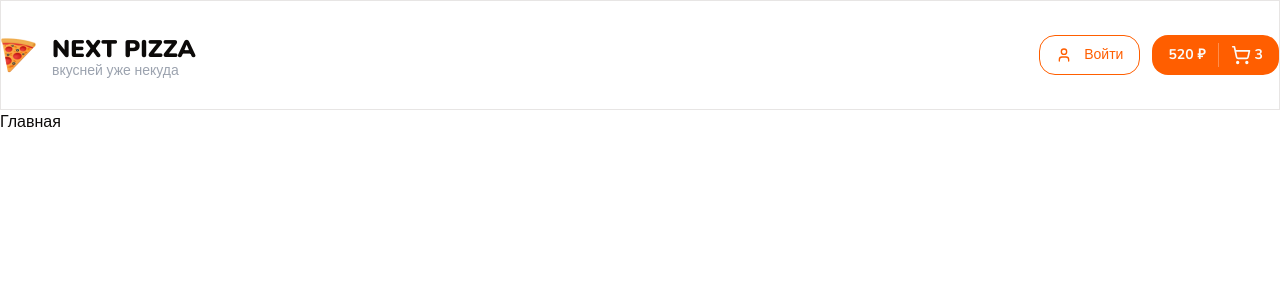
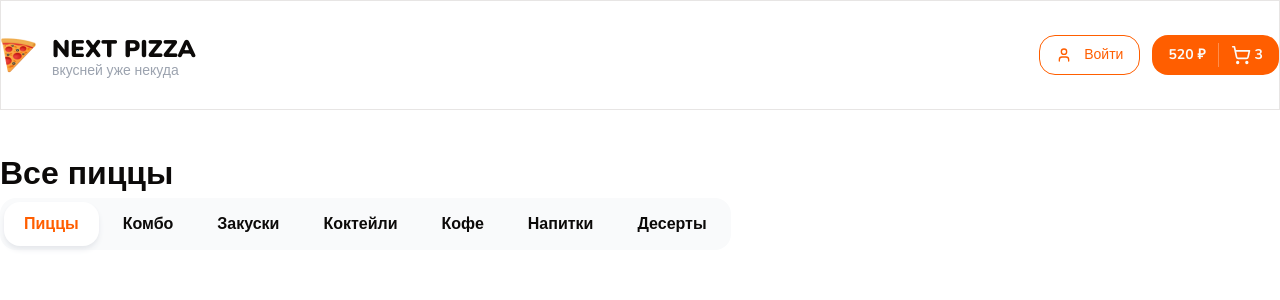
Before and after one commit to AlexandrBukhtatyy/react-pizza-fullstack, a Next.js app in the folder next-pizza/: page / in a window 1280 px wide. Shown: the top 300 px of the page. Built offline with nearby package versions, Linux system fonts and the light colour scheme.

Commit message:
add categories

```diff
--- a/next-pizza/app/page.tsx
+++ b/next-pizza/app/page.tsx
@@ -1,3 +1,14 @@
+import {Title} from '@/components/shared/title';
+import {Container} from '@/components/shared/container';
+import {Categories} from '@/components/shared/categories';
+
 export default function Home() {
-  return <h1>Главная</h1>;
+    return (
+        <>
+            <Container className="mt-10">
+                <Title text="Все пиццы" size="lg" className="font-extrabold"></Title>
+                <Categories></Categories>
+            </Container>
+        </>
+    );
 }
--- /dev/null
+++ b/next-pizza/components/shared/categories.tsx
@@ -0,0 +1,26 @@
+import React from 'react';
+import {cn} from '@/lib/utils';
+
+interface Props {
+  className?: string;
+}
+
+const cats = ['Пиццы', 'Комбо', 'Закуски', 'Коктейли', 'Кофе', 'Напитки', 'Десерты'];
+const activeIndex = 0;
+
+export const Categories: React.FC<React.PropsWithChildren<Props>> = ({ className, children }) => {
+  return (
+      <div className={cn('inline-flex gap-1 bg-gray-50 p-1 rounded-2xl', className)}>
+        {
+            cats.map((cat, index) => (
+                <a className={cn(
+                    'flex items-center font-bold h-11 rounded-2xl px-5',
+                    activeIndex === index && 'bg-white shadow-md shadow-gray-200 text-primary'
+                )}
+                   key={index}>
+                    <button>{cat}</button>
+                </a>
+            ))
+        }
+      </div>);
+};
--- /dev/null
+++ b/next-pizza/components/shared/title.tsx
@@ -0,0 +1,36 @@
+import clsx from 'clsx';
+import React from 'react';
+
+type TitleSize = 'xs' | 'sm' | 'md' | 'lg' | 'xl' | '2xl';
+
+interface Props {
+  size?: TitleSize;
+  className?: string;
+  text: string;
+}
+
+export const Title: React.FC<Props> = ({ text, size = 'sm', className }) => {
+  const mapTagBySize = {
+    xs: 'h5',
+    sm: 'h4',
+    md: 'h3',
+    lg: 'h2',
+    xl: 'h1',
+    '2xl': 'h1',
+  } as const;
+
+  const mapClassNameBySize = {
+    xs: 'text-[16px]',
+    sm: 'text-[22px]',
+    md: 'text-[26px]',
+    lg: 'text-[32px]',
+    xl: 'text-[40px]',
+    '2xl': 'text-[48px]',
+  } as const;
+
+  return React.createElement(
+    mapTagBySize[size],
+    { className: clsx(mapClassNameBySize[size], className) },
+    text,
+  );
+};
```
